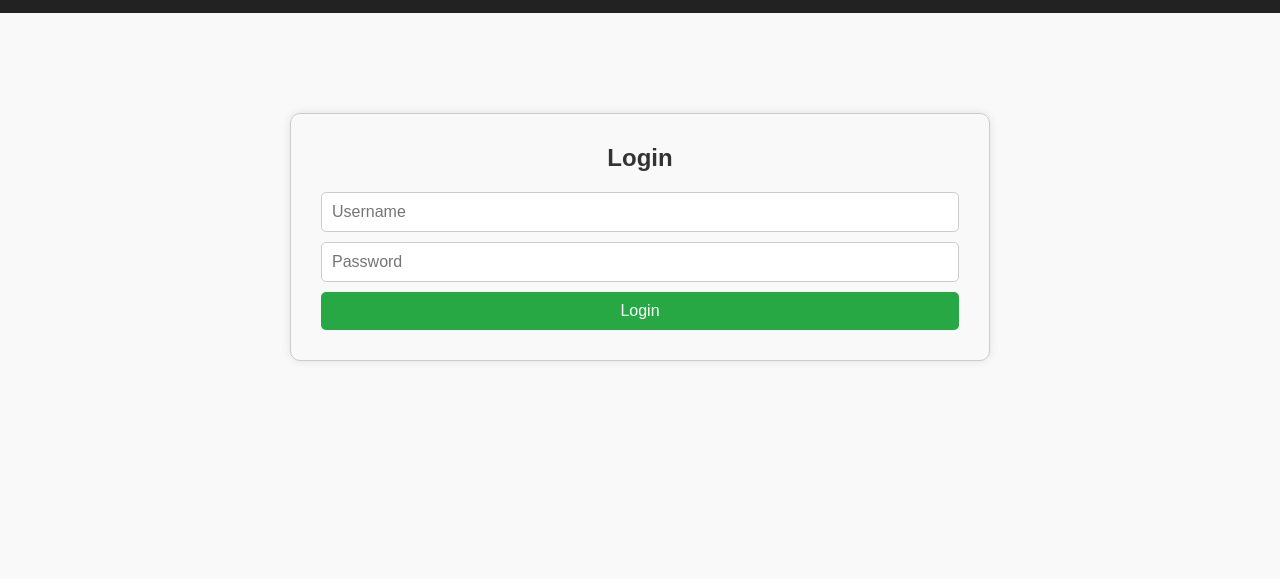
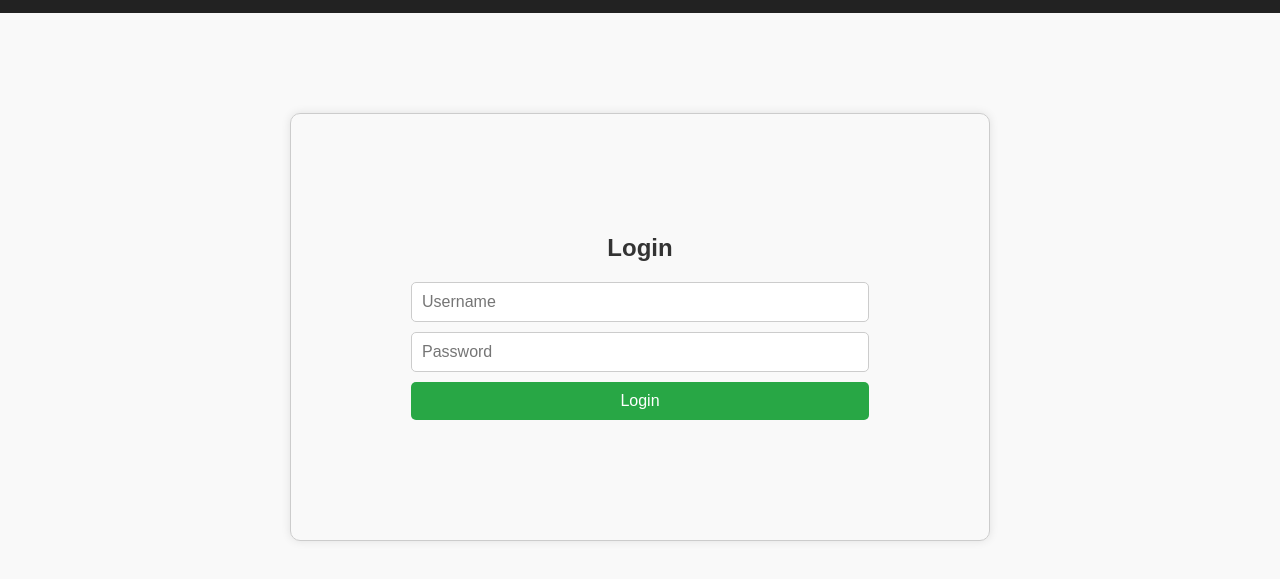
Before and after one commit to owino600/HR-Management-System, a plain HTML site: page index.html in a window 1280 px wide. Shown: the part 47-626 px from the top of the page. Drawn offline with Linux system fonts and the light colour scheme; no server answers.

Commit message:
HR SYSTEM

```diff
--- a/style.css
+++ b/style.css
@@ -189,7 +189,7 @@ footer {
 .login-container {
     width: 700px;
     margin: 100px auto;
-    padding: 30px;
+    padding: 120px;
     border: 1px solid #ccc;
     border-radius: 10px;
     box-shadow: 0 0 10px rgba(0, 0, 0, 0.1);
```
